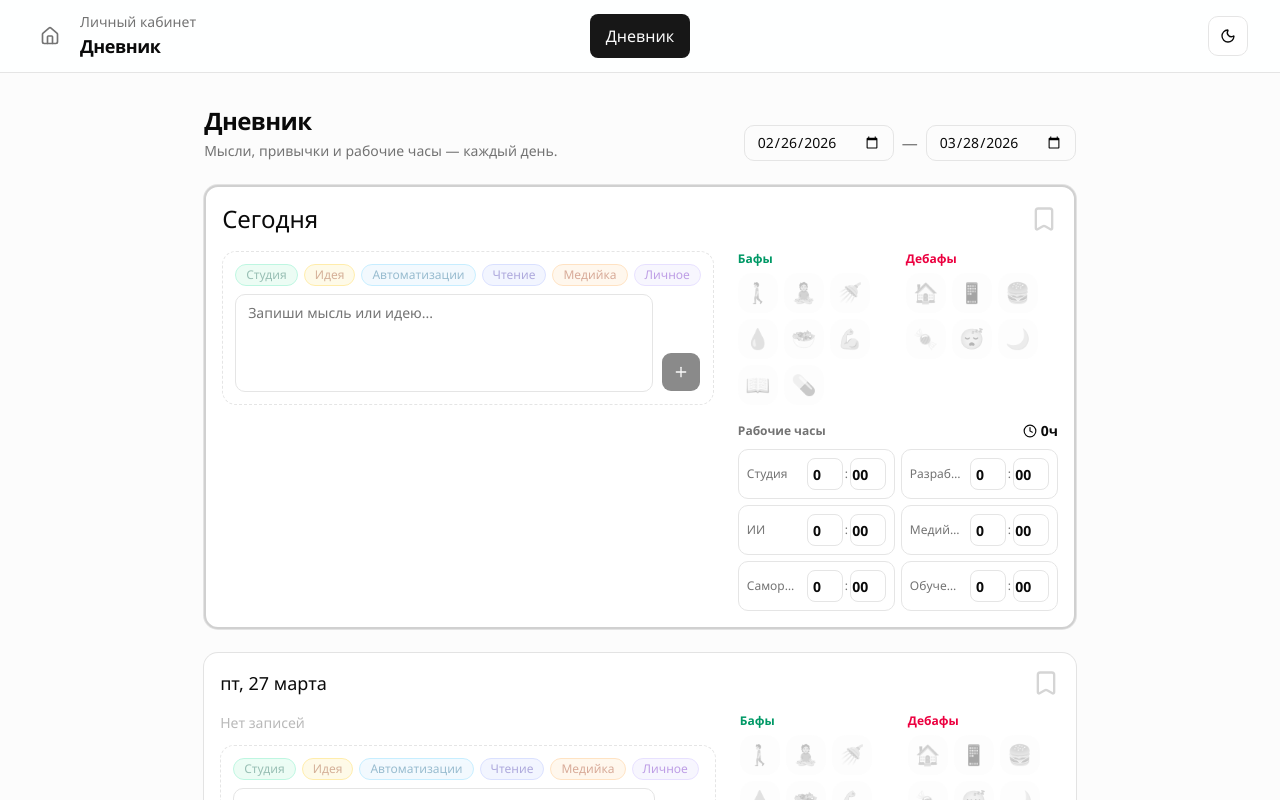
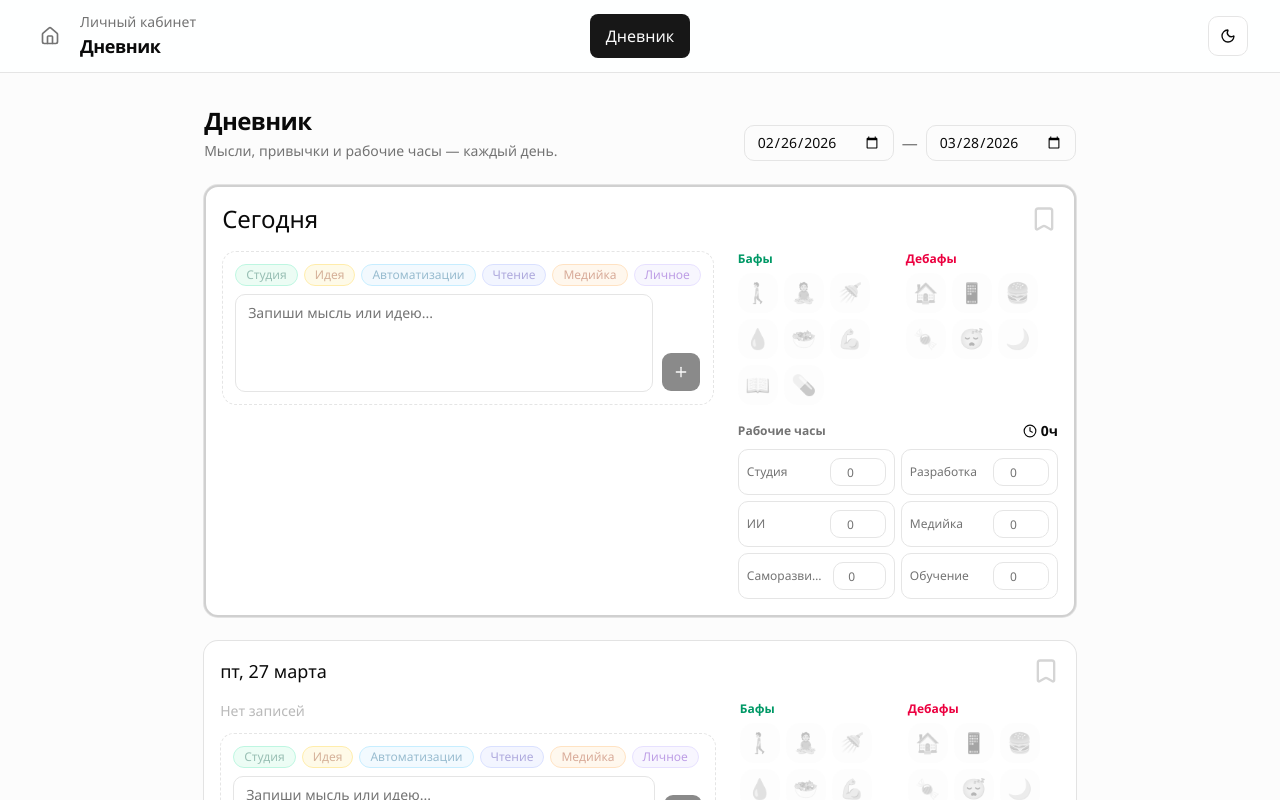
Before and after one commit to romabukreev-cmd/finance_app, a Next.js app: page /diary in a window 1280 px wide. Shown: the top 800 px of the page. Built offline with nearby package versions, Linux system fonts and the light colour scheme.

Commit message:
revert: restore simple number input for work hours

```diff
--- a/src/app/(diary)/diary/page.tsx
+++ b/src/app/(diary)/diary/page.tsx
@@ -181,8 +181,6 @@ function RightPanel({
           {workDirections.map((dir) => {
             const log = entry.workLogs.find((w) => w.directionId === dir.id)
             const hours = log?.hours ?? 0
-            const h = Math.floor(hours)
-            const m = Math.round((hours - h) * 60)
             const colors = DIARY_CATEGORY_COLORS[dir.color] ?? DIARY_CATEGORY_COLORS.slate
             return (
               <div
@@ -195,53 +193,16 @@ function RightPanel({
                 <span className={cn("text-xs font-medium truncate", hours > 0 ? colors.text : "text-muted-foreground")}>
                   {dir.name}
                 </span>
-                <div className="ml-auto flex items-center gap-0.5">
-                  <input
-                    type="number"
-                    min="0"
-                    max="23"
-                    value={h}
-                    className={cn(
-                      "h-8 w-9 rounded-md border border-input bg-transparent text-center text-sm font-bold tabular-nums outline-none focus:border-ring focus:ring-2 focus:ring-ring/50 dark:bg-input/30",
-                      hours > 0 ? colors.text : ""
-                    )}
-                    onWheel={(e) => {
-                      e.preventDefault()
-                      const delta = e.deltaY < 0 ? 1 : -1
-                      const newH = Math.max(0, Math.min(23, h + delta))
-                      setWorkLog(date, dir.id, newH + m / 60)
-                    }}
-                    onChange={(e) => {
-                      const newH = Math.max(0, Math.min(23, Number(e.target.value) || 0))
-                      setWorkLog(date, dir.id, newH + m / 60)
-                    }}
-                  />
-                  <span className="text-xs text-muted-foreground">:</span>
-                  <input
-                    type="number"
-                    min="0"
-                    max="59"
-                    step="15"
-                    value={String(m).padStart(2, "0")}
-                    className={cn(
-                      "h-8 w-9 rounded-md border border-input bg-transparent text-center text-sm font-bold tabular-nums outline-none focus:border-ring focus:ring-2 focus:ring-ring/50 dark:bg-input/30",
-                      hours > 0 ? colors.text : ""
-                    )}
-                    onWheel={(e) => {
-                      e.preventDefault()
-                      const delta = e.deltaY < 0 ? 15 : -15
-                      let newM = m + delta
-                      let newH = h
-                      if (newM >= 60) { newM = 0; newH = Math.min(23, newH + 1) }
-                      if (newM < 0) { newM = 45; newH = Math.max(0, newH - 1) }
-                      setWorkLog(date, dir.id, newH + newM / 60)
-                    }}
-                    onChange={(e) => {
-                      const newM = Math.max(0, Math.min(59, Number(e.target.value) || 0))
-                      setWorkLog(date, dir.id, h + newM / 60)
-                    }}
-                  />
-                </div>
+                <Input
+                  type="number"
+                  min="0"
+                  max="24"
+                  step="0.5"
+                  value={hours || ""}
+                  placeholder="0"
+                  className="ml-auto h-7 w-14 text-center text-xs"
+                  onChange={(e) => setWorkLog(date, dir.id, Number(e.target.value) || 0)}
+                />
               </div>
             )
           })}
```
